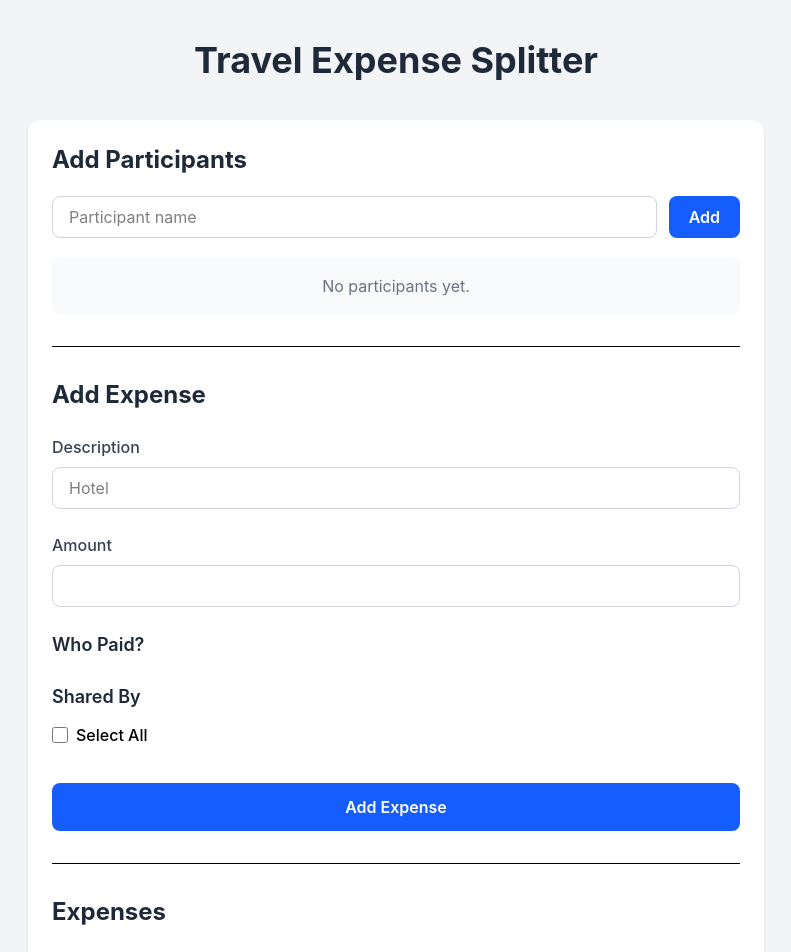
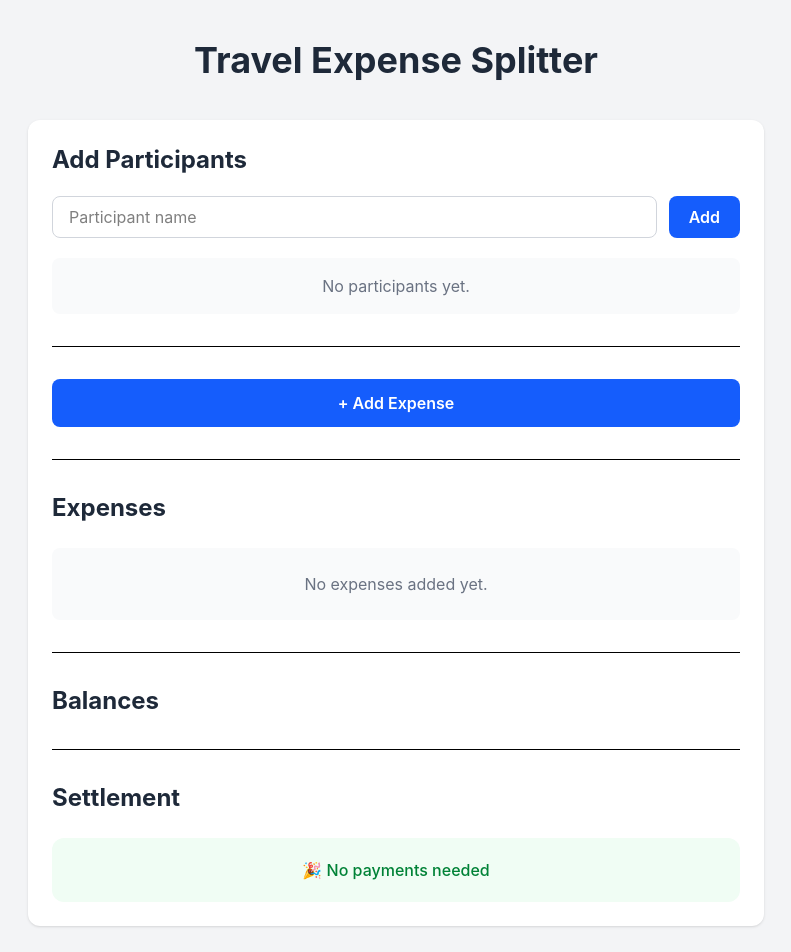
Before and after one commit to Adrian-Drei/travel-splitter, a Vue app: page / in a window 1280 px wide. Shown: the top 952 px of the page, without its empty margins (244-1035 px from the left). Built offline with nearby package versions, Linux system fonts and the light colour scheme.

Commit message:
hide and show expense

```diff
--- a/src/components/ExpenseForm.vue
+++ b/src/components/ExpenseForm.vue
@@ -8,6 +8,7 @@ const description = ref("");
 const amount = ref("");
 const contributors = ref([]);
 const selectedParticipants = ref([]);
+const showForm = ref(false);
 
 watch(
   () => store.participants,
@@ -69,11 +70,34 @@ function addExpense() {
     participantId: person.id,
     amount: 0,
   }));
+
+  showForm.value = false;
+}
+
+function cancelExpense() {
+  showForm.value = false;
+
+  description.value = "";
+  amount.value = "";
+  selectedParticipants.value = [];
+
+  contributors.value = store.participants.map((person) => ({
+    participantId: person.id,
+    amount: 0,
+  }));
 }
 </script>
 
 <template>
-  <div class="space-y-6">
+  <div v-if="!showForm">
+    <button
+      @click="showForm = true"
+      class="w-full rounded-lg bg-blue-600 py-3 font-semibold text-white hover:bg-blue-700"
+    >
+      + Add Expense
+    </button>
+  </div>
+  <div v-else class="space-y-6">
     <h2 class="text-2xl font-bold text-gray-800">Add Expense</h2>
 
     <!-- Description -->
@@ -155,11 +179,20 @@ function addExpense() {
 
     <!-- Button -->
 
-    <button
-      @click="addExpense"
-      class="w-full rounded-lg bg-blue-600 py-3 font-semibold text-white hover:bg-blue-700 transition"
-    >
-      Add Expense
-    </button>
+    <div class="flex gap-3">
+      <button
+        @click="addExpense"
+        class="flex-1 rounded-lg bg-blue-600 py-3 font-semibold text-white"
+      >
+        Save Expense
+      </button>
+
+      <button
+        @click="cancelExpense"
+        class="flex-1 rounded-lg bg-gray-200 py-3 font-semibold text-gray-700"
+      >
+        Cancel
+      </button>
+    </div>
   </div>
 </template>
--- a/src/components/ExpenseList.vue
+++ b/src/components/ExpenseList.vue
@@ -42,11 +42,20 @@ function getParticipants(expense) {
           {{ expense.description }}
         </h3>
 
-        <span
-          class="rounded-full bg-blue-100 px-3 py-1 text-sm font-semibold text-blue-700"
-        >
-          ₱{{ expense.amount }}
-        </span>
+        <div class="flex items-center gap-3">
+          <span
+            class="rounded-full bg-blue-100 px-3 py-1 text-sm font-semibold text-blue-700"
+          >
+            ₱{{ expense.amount }}
+          </span>
+
+          <button
+            @click="store.removeExpense(expense.id)"
+            class="rounded-lg bg-red-100 px-3 py-1 text-sm font-semibold text-red-600 hover:bg-red-200"
+          >
+            Delete
+          </button>
+        </div>
       </div>
 
       <div class="text-gray-600">
--- a/src/stores/tripStore.js
+++ b/src/stores/tripStore.js
@@ -51,5 +51,11 @@ export const useTripStore = defineStore("trip", {
 
       this.save();
     },
+
+    removeExpense(id) {
+      this.expenses = this.expenses.filter((expense) => expense.id !== id);
+
+      this.save();
+    },
   },
 });
```
